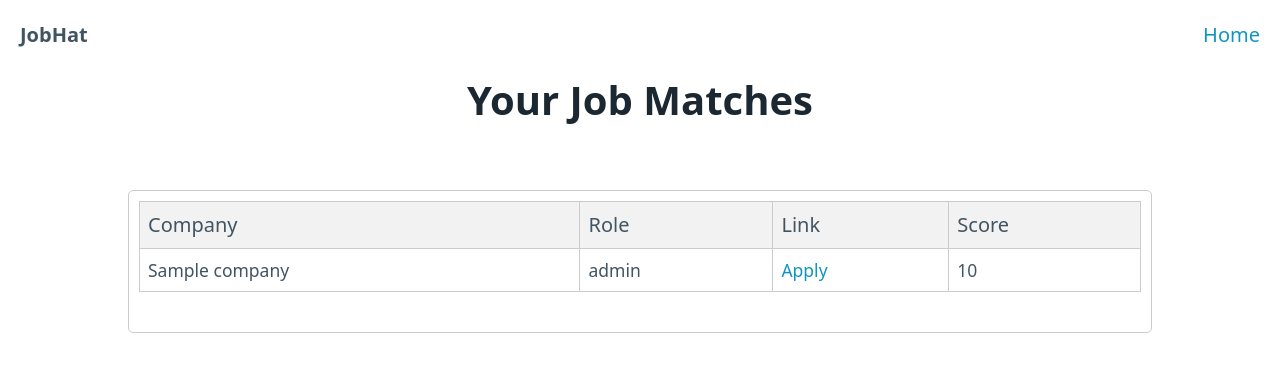
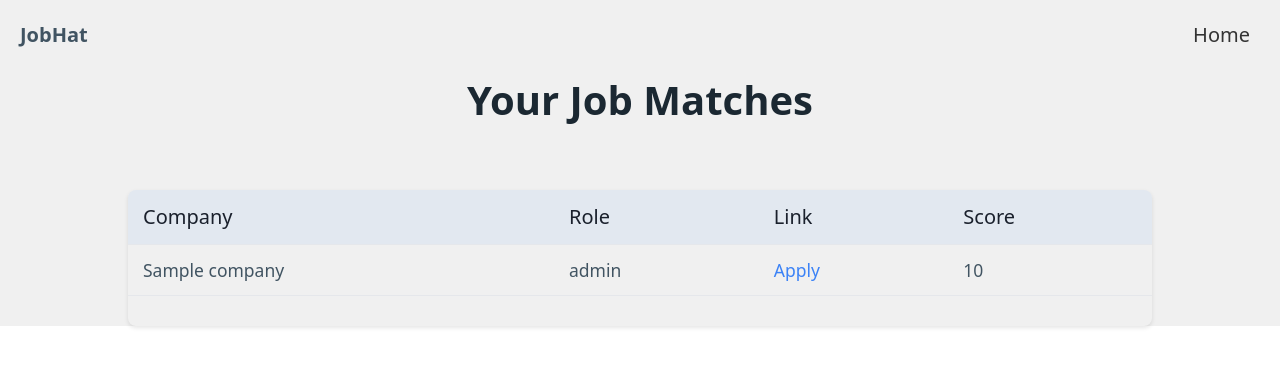
Before and after one commit to SohamW1/JobHat, a Flask app: template templates/job_matches.html in a window 1280 px wide. Shown: the top 372 px of the page. Run offline with Flask 3, Linux system fonts and the light colour scheme; the template is opened without the code that fills it: most values are stand-ins (such as "Sample title", 1, 10 or a date in 2020).

Commit message:
- Better aesthetic for job table - fixed for internships scraping

```diff
--- a/backend.py
+++ b/backend.py
@@ -129,12 +129,16 @@ def get_urls(url):
 
         # Extract links. Assuming you are interested in the 'Application/Link' column which could have multiple links
         links_td = job.find_all('td')[3]
-
-        link = [a['href'] for a in links_td.find_all('a', href=True)][0].split("?")[0]
+        # link = [a['href'] for a in links_td.find_all('a', href=True)][0].split("?")[0]
+        try:
+            link = [a['href'] for a in links_td.find_all('a', href=True)][0].split("?")[0]
+        except IndexError:
+            # locked posting
+            continue
 
         if re.search(r'myworkdayjobs', link) or re.search(r'boards.greenhouse.io', link):
             # Append data to DataFrame
-            df.loc[len(df)] = [company, role, link]
+                df.loc[len(df)] = [company, role, link]
 
     return df["Link"]
 
--- a/templates/job_matches.html
+++ b/templates/job_matches.html
@@ -7,50 +7,123 @@
     <link rel="stylesheet" href="https://cdn.jsdelivr.net/npm/@picocss/pico@1/css/pico.min.css">
     <title>Job Matches</title>
     <style>
+        /* Base styles */
         h1 {
             text-align: center;
         }
 
         .table-container {
             width: 80%;
-            margin: 0 auto;
-            max-height: 400px;
-            /* Set maximum height */
-            overflow-y: auto;
-            /* Enable vertical scroll if table exceeds maximum height */
-            border: 1px solid #ccc;
-            /* Add border */
-            border-radius: 5px;
-            /* Add border radius */
-            padding: 10px;
-            /* Add padding */
+            margin: 2rem auto;
+            border-radius: 8px;
+            overflow: hidden;
+            box-shadow: 0 2px 4px rgba(0, 0, 0, 0.1);
         }
 
         table {
             width: 100%;
-            /* Set table width to 100% */
             border-collapse: collapse;
-            /* Collapse table borders */
         }
 
         th,
         td {
-            border: 1px solid #ccc;
-            /* Add cell borders */
-            padding: 8px;
-            /* Add cell padding */
+            padding: 12px 15px;
             text-align: left;
-            /* Align text to the left */
+            border-bottom: 1px solid #e5e7eb;
         }
 
-        th {
-            background-color: #f2f2f2;
-            /* Add background color for header cells */
+        a {
+            text-decoration: none;
+            transition: color 0.3s ease;
         }
 
-        tbody tr:hover {
-            background-color: #f2f2f2;
-            /* Add background color on hover */
+        a:hover {
+            text-decoration: underline;
+        }
+
+        nav ul {
+            padding: 0;
+            list-style: none;
+        }
+
+        nav ul li {
+            display: inline;
+            margin-right: 10px;
+        }
+
+        nav a {
+            text-decoration: none;
+            transition: color 0.3s ease;
+        }
+
+        nav a:hover {
+            text-decoration: underline;
+        }
+
+        /* Light mode styles */
+        @media (prefers-color-scheme: light) {
+            body {
+                background-color: #f0f0f0;
+                color: #333;
+            }
+
+            th {
+                background-color: #e2e8f0;
+                color: #1a202c;
+            }
+
+            tbody tr:hover {
+                background-color: #edf2f7;
+            }
+
+            a {
+                color: #3b82f6;
+            }
+
+            nav a {
+                color: #333;
+            }
+        }
+
+        /* Dark mode styles */
+        @media (prefers-color-scheme: dark) {
+            body {
+                background-color: #1a202c;
+                color: #f0f0f0;
+            }
+
+            .table-container {
+                background-color: #2d3748;
+            }
+
+            th {
+                background-color: #4a5568;
+                color: #cbd5e0;
+            }
+
+            td {
+                border-bottom: 1px solid #2d3748;
+            }
+
+            tbody tr:hover {
+                background-color: #2c5282;
+            }
+
+            a {
+                color: #90cdf4;
+            }
+
+            nav a {
+                color: #cbd5e0;
+            }
+        }
+
+        /* Responsive Table */
+        @media screen and (max-width: 768px) {
+            .table-container {
+                width: 95%;
+                margin-top: 1rem;
+            }
         }
     </style>
 </head>
```
